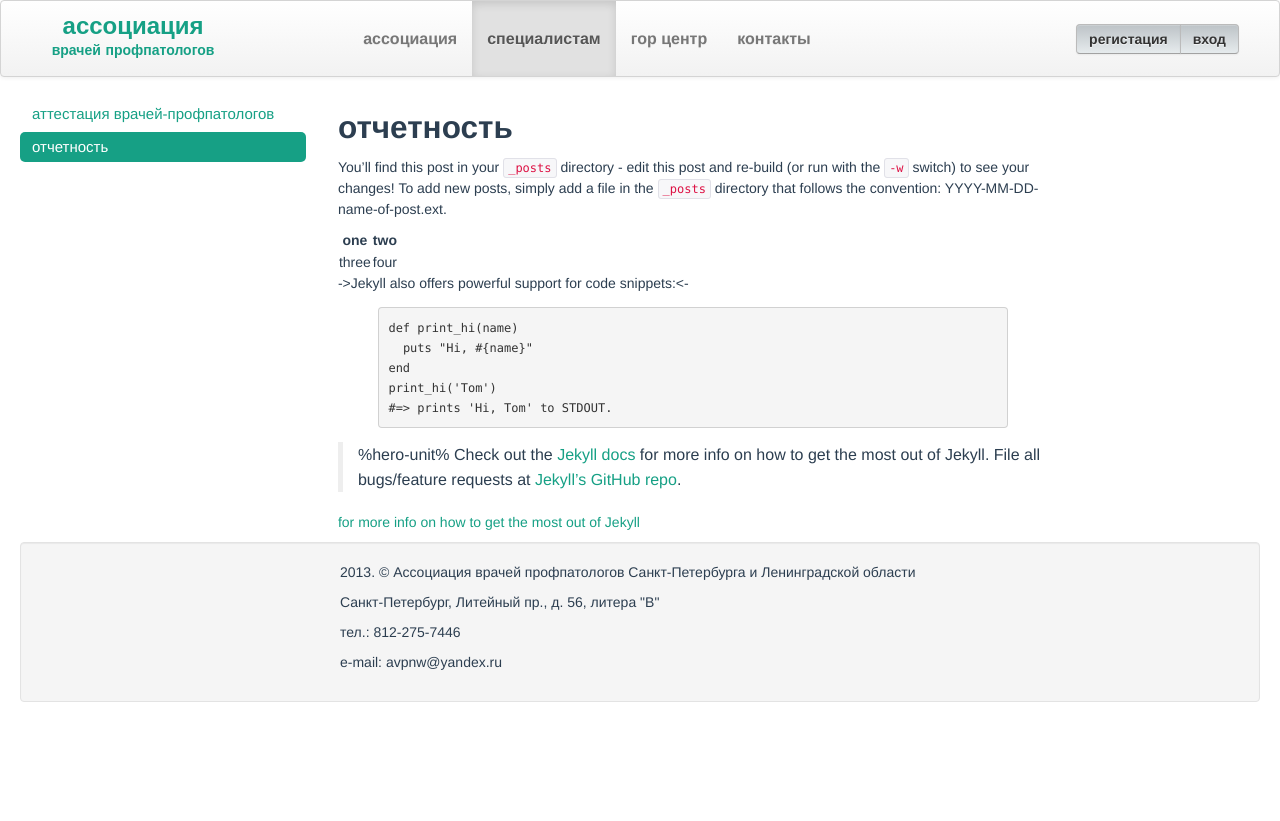
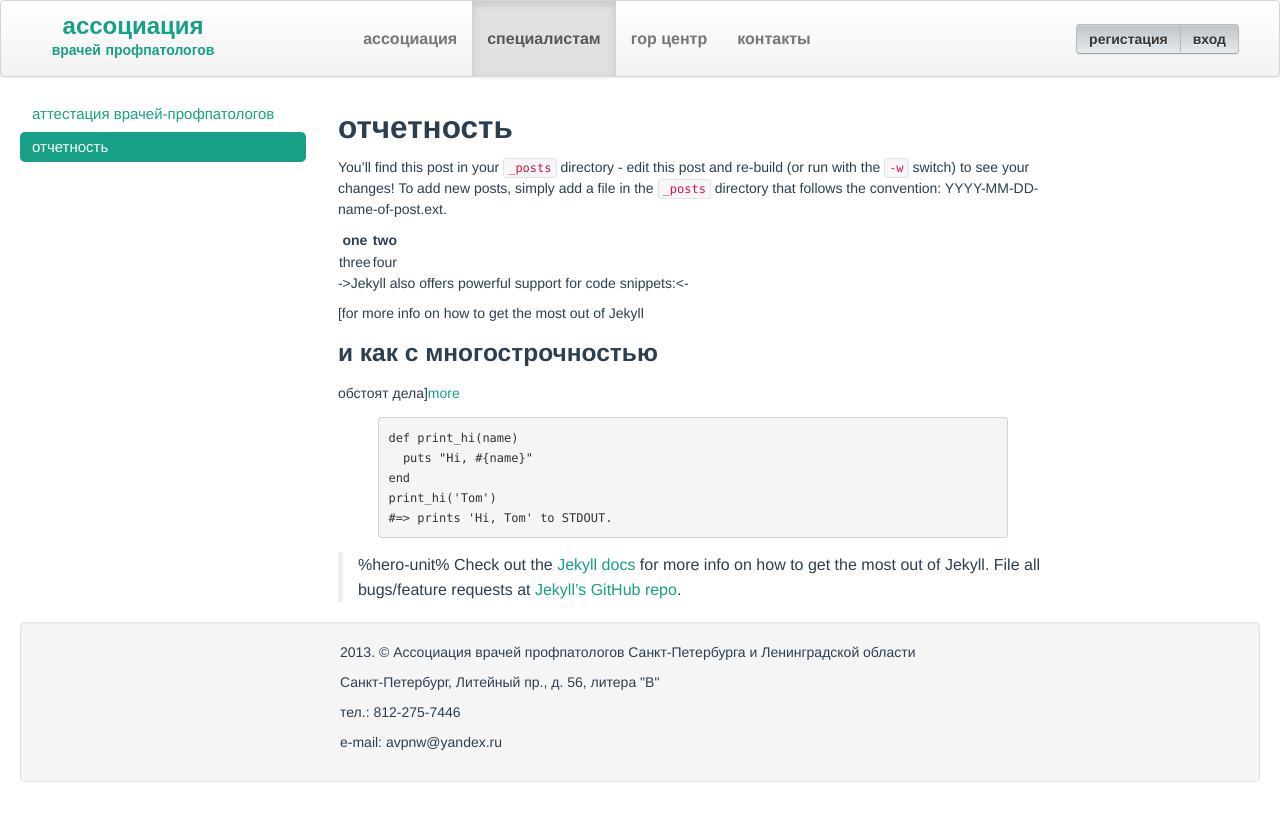
Before and after one commit to avpnw/avpnw, a Jekyll site: the page built from docs/reports.md, in a window 1280 px wide. Shown: the top 821 px of the page. Built offline with Jekyll 4.4.1, drawn with Linux system fonts in a browser that asks for light colours; Markdown is read by kramdown in place of the engine named in the settings.

Commit message:
Update reports.md

```diff
--- a/docs/reports.md
+++ b/docs/reports.md
@@ -14,6 +14,10 @@ three | four
 
 ->Jekyll also offers powerful support for code snippets:<-
 
+[for more info on how to get the most out of Jekyll
+###и как с многострочностью
+обстоят дела][more]
+
 {% highlight ruby %}
 def print_hi(name)
   puts "Hi, #{name}"
```
Also changed, not shown: other parts of docs/reports.md (+1 -1 lines).
